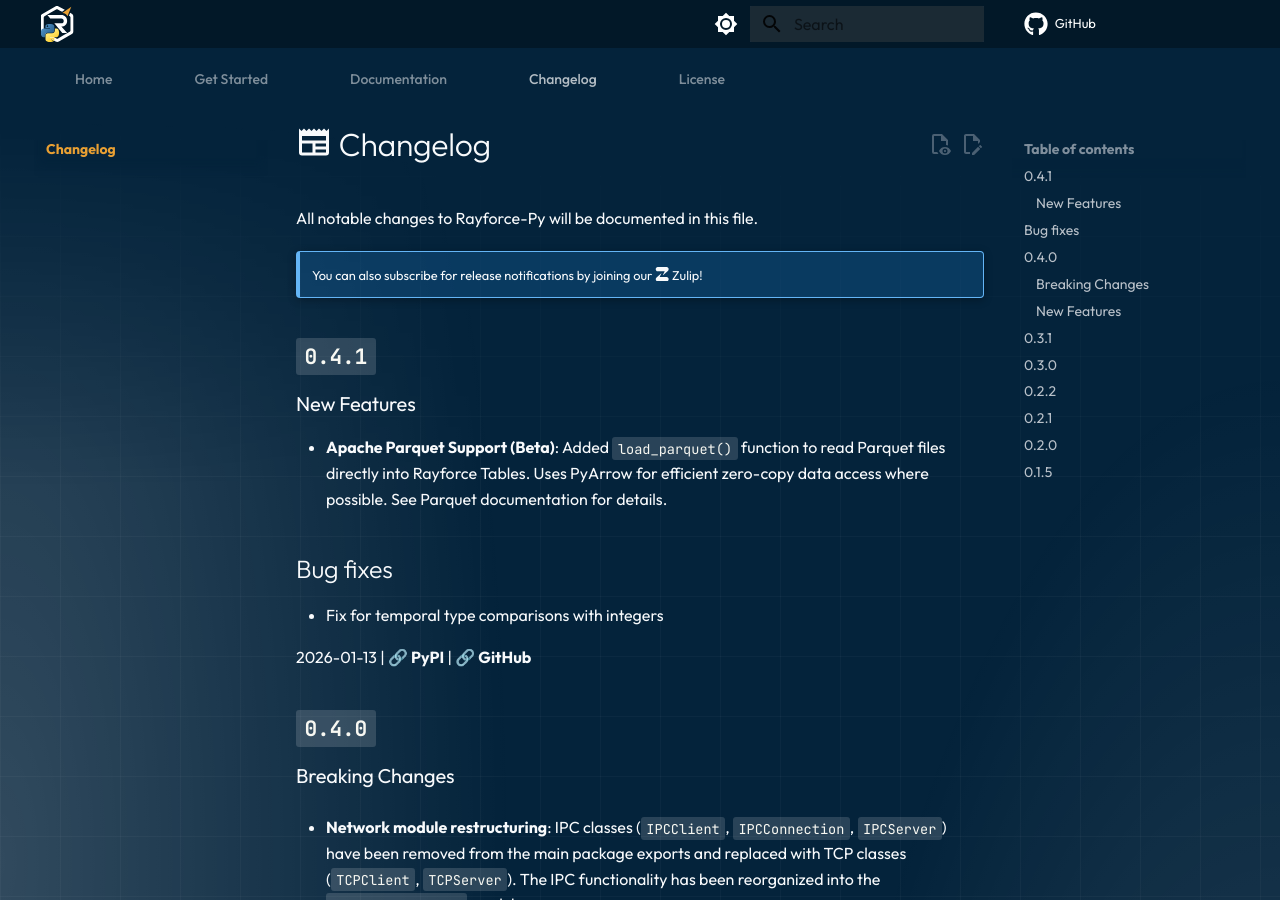
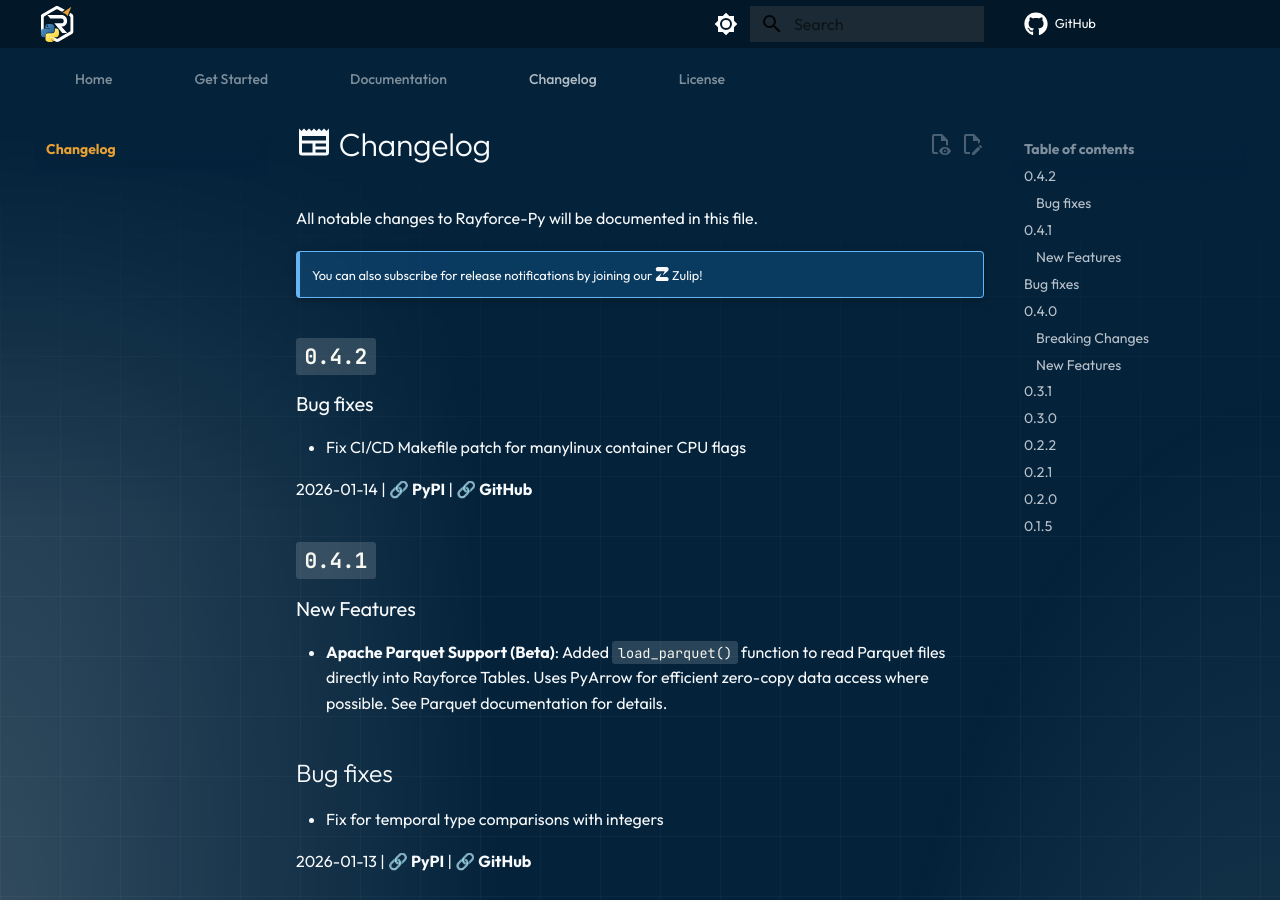
Before and after one commit to RayforceDB/rayforce-py, an MkDocs documentation site: the page built from docs/docs/content/CHANGELOG.md, in a window 1280 px wide and 900 px high. Built offline with MkDocs 1.6.1 and Material for MkDocs 9.7.7, drawn with Linux system fonts in a browser that asks for light colours; comment, search, counter and statistics services are not loaded; a style sheet for code colours, icons or effects is not loaded.

Commit message:
release: 0.4.2

```diff
--- a/docs/docs/content/CHANGELOG.md
+++ b/docs/docs/content/CHANGELOG.md
@@ -4,6 +4,14 @@ All notable changes to Rayforce-Py will be documented in this file.
 
 !!! note ""
     You can also subscribe for release notifications by joining our [:simple-zulip: Zulip](https://rayforcedb.zulipchat.com/#narrow/channel/549008-Discuss)!
+
+## **`0.4.2`**
+
+### Bug fixes
+- Fix CI/CD Makefile patch for manylinux container CPU flags
+
+2026-01-14 | **[🔗 PyPI](https://pypi.org/project/rayforce-py/0.4.2/)** | **[🔗 GitHub](https://github.com/RayforceDB/rayforce-py/releases/tag/0.4.2)**
+
 
 ## **`0.4.1`**
 
--- a/pyproject.toml
+++ b/pyproject.toml
@@ -4,7 +4,7 @@ build-backend = "setuptools.build_meta"
 
 [project]
 name = "rayforce_py"
-version = "0.4.1"
+version = "0.4.2"
 description = "Python bindings for RayforceDB"
 readme = "README.md"
 authors = [{name = "Karim"}]
--- a/rayforce/__init__.py
+++ b/rayforce/__init__.py
@@ -10,7 +10,7 @@ from rayforce.ffi import FFI
 
 FFI.init_runtime()
 
-version = "0.4.1"
+version = "0.4.2"
 
 if sys.platform == "linux":
     lib_name = "_rayforce_c.so"
--- a/setup.py
+++ b/setup.py
@@ -9,7 +9,7 @@ class BinaryDistribution(Distribution):
 
 setup(
     name="rayforce_py",
-    version="0.4.1",
+    version="0.4.2",
     packages=find_packages(),
     package_data={
         "rayforce": ["*.so", "*.dylib", "*.pyi", "bin/rayforce"],
```
